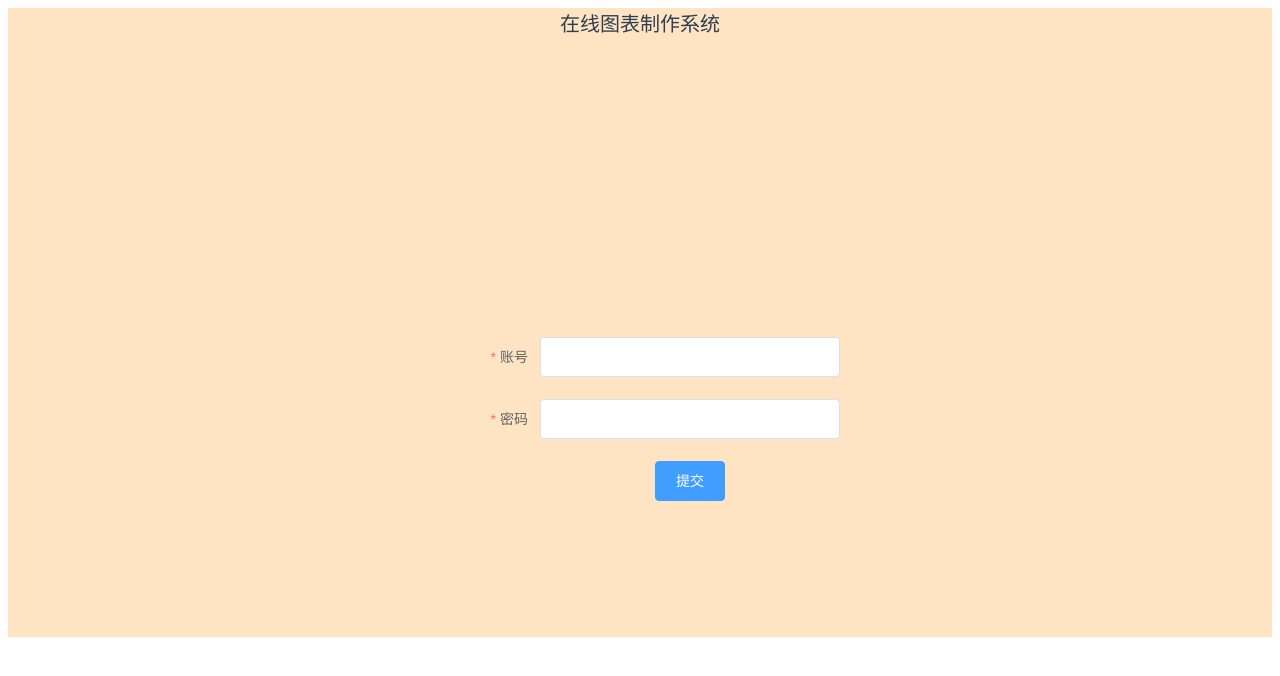
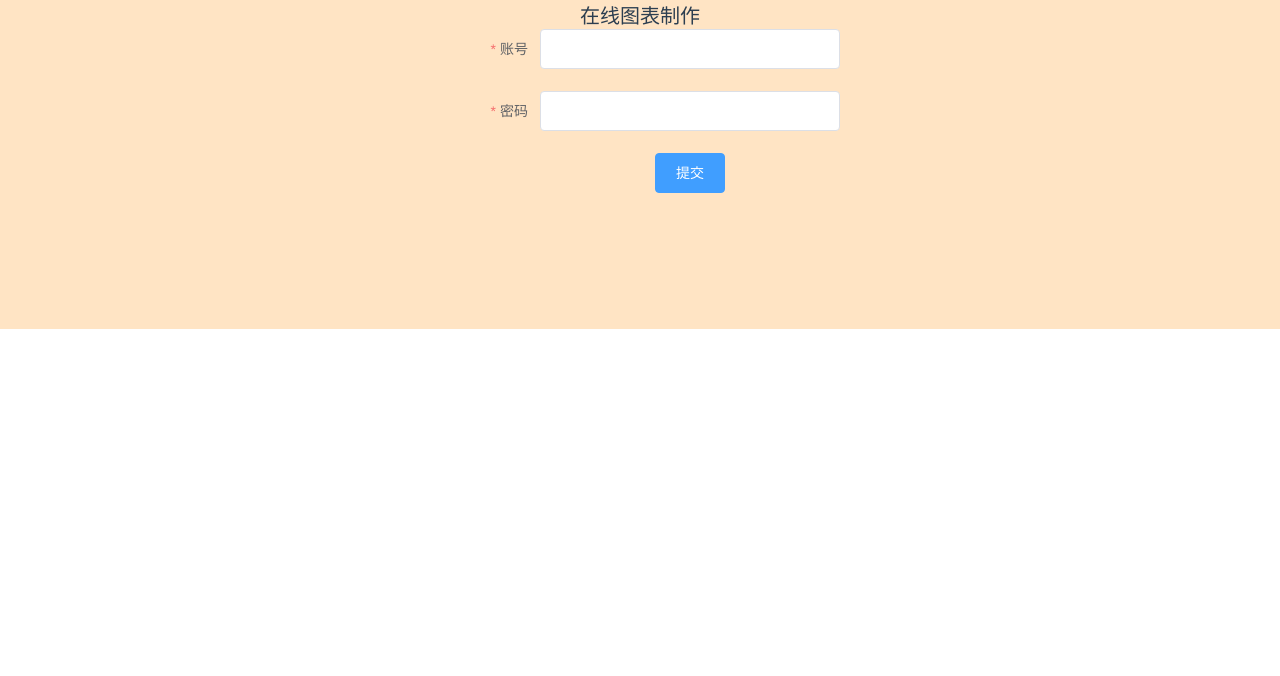
Before and after one commit to xiallyspider/Visualization, a Vue app: page /#/login in a window 1280 px wide. Shown: the top 676 px of the page. Built offline with nearby package versions, Linux system fonts and the light colour scheme; the HTML template or start-up script is replaced by a standard one.

Commit message:
add new file

```diff
--- /dev/null
+++ b/src/components/CheckableChart.vue
@@ -0,0 +1 @@
+<!—  -->
--- a/src/components/Login.vue
+++ b/src/components/Login.vue
@@ -1,6 +1,6 @@
 <template>
   <div class="login-wrapper">
-    <span class="login-title">在线图表制作系统</span>
+    <span class="login-title">在线图表制作</span>
     <div class="login-form">
       <el-form :model="loginForm" status-icon :rules="loginRules" ref="loginForm" label-width="100px">
         <el-form-item label="账号" prop="userName">
@@ -19,7 +19,7 @@
 
 <script>
 export default{
-    data() {
+  data () {
     return {
       loginForm: {
         userName: '',
@@ -35,13 +35,13 @@
       }
     }
   },
-    methods:{
-      submitForm(formName) {
+  methods: {
+    submitForm (formName) {
       console.log(formName)
       var self = this
-        self.$refs[formName].validate((valid)=>{
+      self.$refs[formName].validate((valid) => {
         if (valid) {
-            localStorage.setItem('the_user',self.loginForm.username)
+          localStorage.setItem('the_user', self.loginForm.username)
           self.$router.push('/upload')
         } else {
           console.log('error submit!')
@@ -54,6 +54,12 @@
 </script>
 
 <style>
+  body{
+    height: 100%;
+    width: 100%;
+    margin: 0px;
+    padding: 0px;
+  }
   .login-wrapper {
     position: relative;
     background-color: bisque;
@@ -64,11 +70,10 @@
   }
   .login-title {
     font-size: 20px;
-
   }
   .login-form {
     width: 400px;
     height: 300px;
-    margin: 300px auto;
+    margin: 0 auto;
   }
 </style>
--- /dev/null
+++ b/src/components/Table2Chart.vue
@@ -0,0 +1,5 @@
+<template>
+    <div>
+
+    </div>
+</template>
```
Also changed, not shown: src/components/Chart.vue (added), 1 other file (tests, documents, lock files or other folders). Lines whose indentation alone changed are shown as unchanged.
